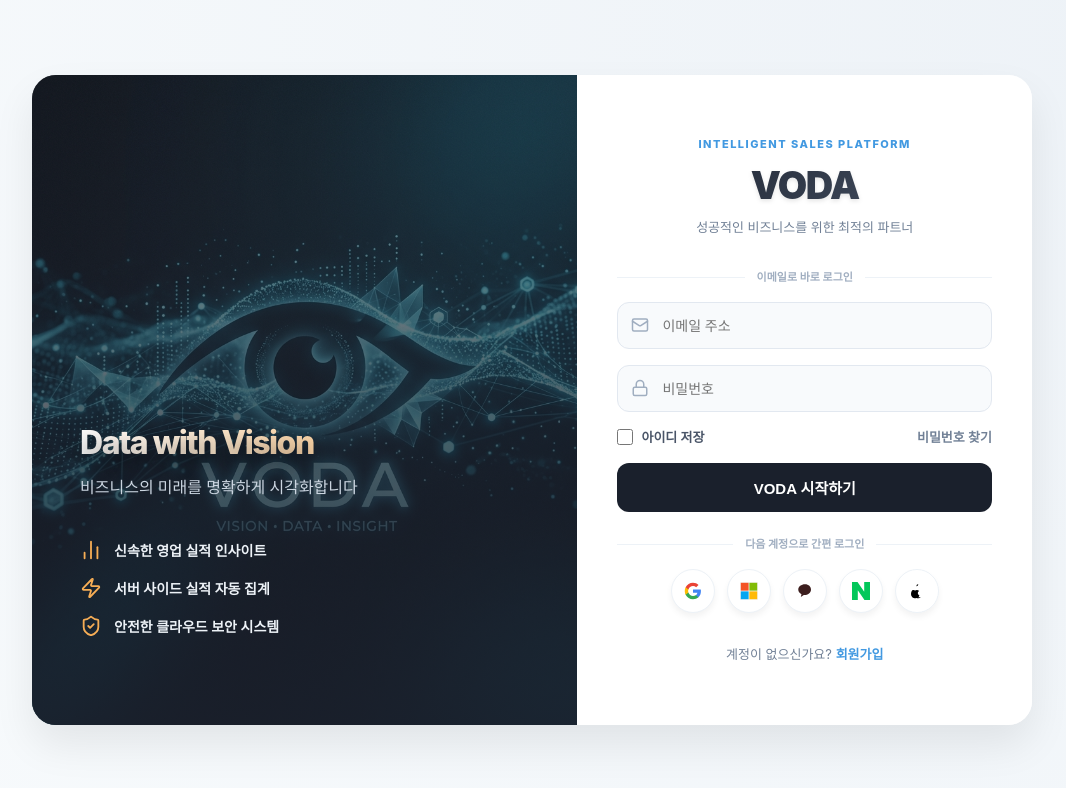
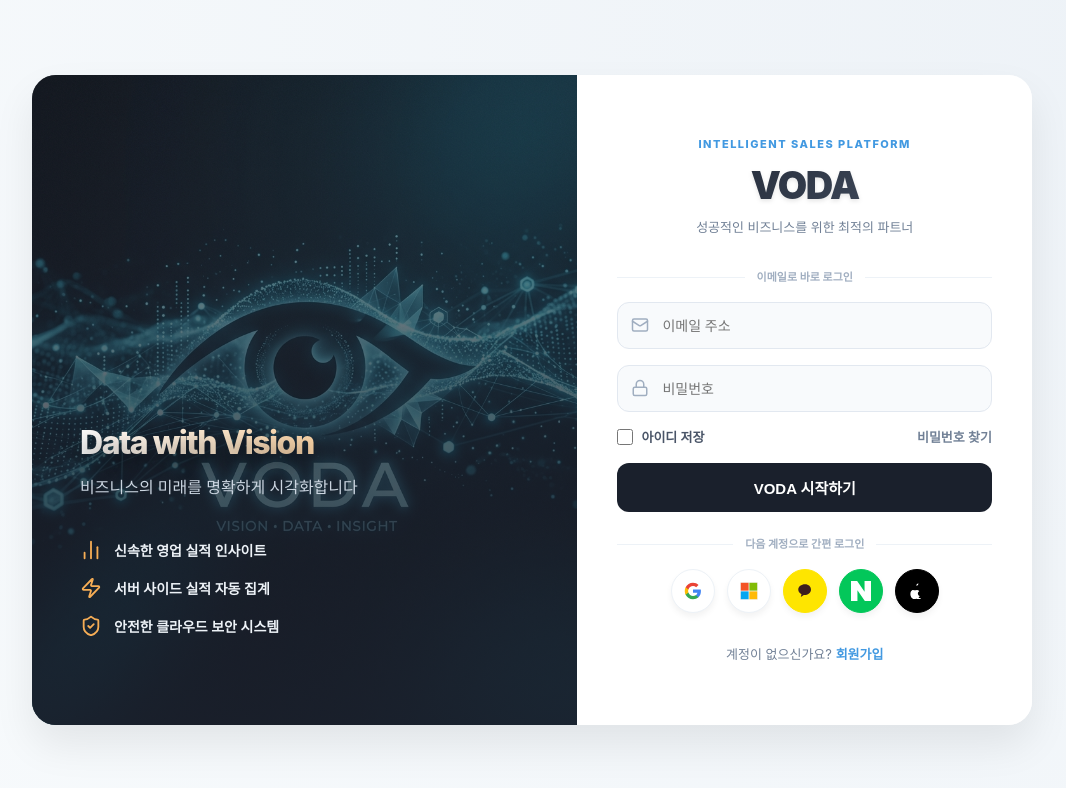
Before and after one commit to emasterdrs/sales-dashboard-v3, a React (Vite) app: page /login in a window 1280 px wide. Shown: the top 788 px of the page, without its empty margins (108-1174 px from the left). Built offline with nearby package versions, Linux system fonts and the light colour scheme; no server answers.

Commit message:
[UI Polish] Full brand colors for social login buttons

```diff
--- a/src/pages/Auth/LoginPage.module.css
+++ b/src/pages/Auth/LoginPage.module.css
@@ -317,9 +317,14 @@
 
 .google:hover { border-color: #4285F4; background-color: #f1f7ff; }
 .microsoft:hover { border-color: #00a1f1; background-color: #f1faff; }
-.kakao:hover { border-color: #3c1e1e; background-color: #fffaf0; }
-.naver:hover { border-color: #03c75a; background-color: #f0fff4; }
-.apple:hover { border-color: #000; background-color: #f7f7f7; }
+.kakao { background-color: #FEE500; border-color: #FEE500; }
+.kakao:hover { background-color: #fdd835; border-color: #fdd835; }
+
+.naver { background-color: #03C75A; border-color: #03C75A; }
+.naver:hover { background-color: #02b350; border-color: #02b350; }
+
+.apple { background-color: #000000; border-color: #000000; }
+.apple:hover { background-color: #222222; border-color: #222222; }
 
 .errorAlert {
   background-color: #fff5f5;
--- a/src/pages/Auth/LoginPage.tsx
+++ b/src/pages/Auth/LoginPage.tsx
@@ -174,10 +174,10 @@
                                 <svg width="18" height="18" viewBox="0 0 24 24" fill="#3c1e1e"><path d="M12 3c-4.97 0-9 3.185-9 7.115 0 2.558 1.707 4.8 4.33 6.091l-.828 3.003c-.049.18.055.365.228.414.054.015.111.018.166.009l3.541-2.358c.184.025.372.04.563.04 4.97 0 9-3.186 9-7.115S16.97 3 12 3z"/></svg>
                             </button>
                             <button onClick={() => handleSocialLogin('naver')} title="Naver" className={`${styles.miniSocialBtn} ${styles.naver}`}>
-                                <svg width="18" height="18" viewBox="0 0 24 24"><path fill="#03C75A" d="M16.273 12.845L7.376 0H0v24h7.727V11.155L16.624 24H24V0h-7.727v12.845z"/></svg>
+                                <svg width="20" height="20" viewBox="0 0 24 24"><path fill="#fff" d="M16.273 12.845L7.376 0H0v24h7.727V11.155L16.624 24H24V0h-7.727v12.845z"/></svg>
                             </button>
                             <button onClick={() => handleSocialLogin('apple')} title="Apple" className={`${styles.miniSocialBtn} ${styles.apple}`}>
-                                <svg width="18" height="18" viewBox="0 0 24 24" fill="currentColor"><path d="M17.05 20.28c-.96.95-2.04 1.43-3.23 1.43-1.16 0-2.03-.43-2.61-.43-.58 0-1.4.38-2.43.38-1.57 0-2.92-.93-3.72-2.19-1.29-2.03-1.29-5.1-.38-6.9.59-1.15 1.57-1.84 2.59-1.84.95 0 1.63.45 2.14.45s1.3-.45 2.54-.45c1.16 0 2.12.5 2.76 1.43-2.45 1.43-2.04 4.54.49 5.86-.48 1.2-.99 2.06-1.65 2.26zM13.68 3c0 1.35-.91 2.57-2.14 2.57-.1 0-.17 0-.27-.01-.06-1.35.85-2.58 2.05-2.58.12 0 .23 0 .36.02z"/></svg>
+                                <svg width="20" height="20" viewBox="0 0 24 24" fill="#fff"><path d="M17.05 20.28c-.96.95-2.04 1.43-3.23 1.43-1.16 0-2.03-.43-2.61-.43-.58 0-1.4.38-2.43.38-1.57 0-2.92-.93-3.72-2.19-1.29-2.03-1.29-5.1-.38-6.9.59-1.15 1.57-1.84 2.59-1.84.95 0 1.63.45 2.14.45s1.3-.45 2.54-.45c1.16 0 2.12.5 2.76 1.43-2.45 1.43-2.04 4.54.49 5.86-.48 1.2-.99 2.06-1.65 2.26zM13.68 3c0 1.35-.91 2.57-2.14 2.57-.1 0-.17 0-.27-.01-.06-1.35.85-2.58 2.05-2.58.12 0 .23 0 .36.02z"/></svg>
                             </button>
                         </div>
 
```
